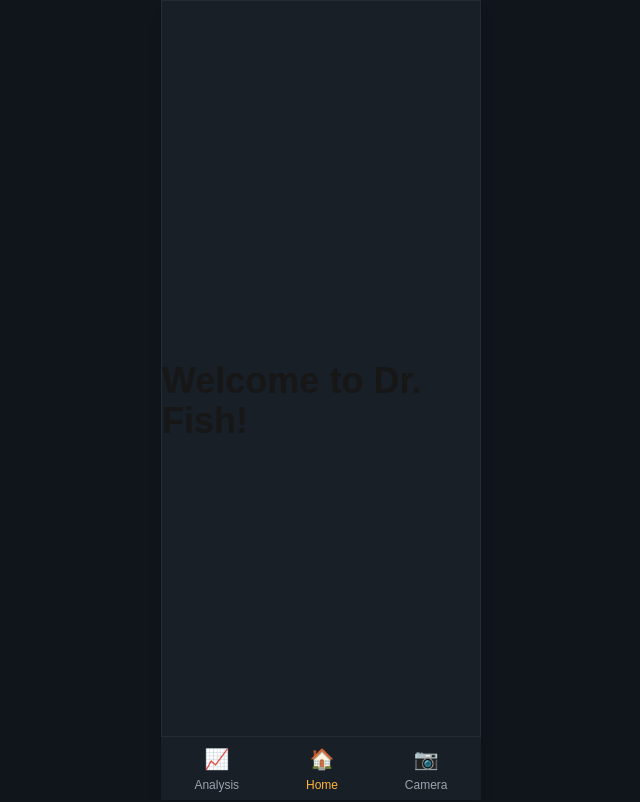
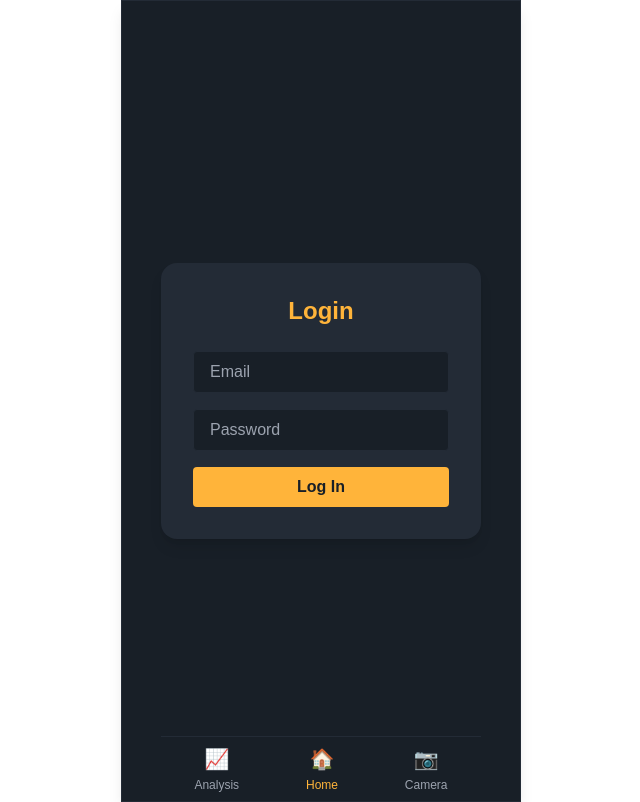
Before and after one commit to aavashlamichhane/drfish, a Next.js app: page / in a window 1280 px wide. Shown: the whole page, without its empty margins (319-959 px from the left). Built offline with nearby package versions, Linux system fonts and the light colour scheme.

Commit message:
Implement user login functionality and create home page layout

```diff
--- /dev/null
+++ b/app/[Home]/page.tsx
@@ -0,0 +1,102 @@
+"use client";
+import React, { useEffect, useState } from "react";
+import Welcome from "../components/Welcome";
+import { useSearchParams } from "next/navigation";
+import { UserData, generateRandomDataInterval } from "../data";
+import { getOverallStatus } from "../lib/fishMonitoring";
+
+const Page = () => {
+  const searchParams = useSearchParams();
+  const email = searchParams.get("email") || "";
+  const userData = UserData.find((user) => user.email === email);
+
+  const [readings, setReadings] = useState({
+    temp: "0",
+    dissolvedOxygen: "0",
+    pH: "0",
+    turbidity: "0",
+  });
+  const [status, setStatus] = useState<{ status: string; warnings: string[] }>({ status: "optimal", warnings: [] });
+
+  useEffect(() => {
+    const interval = generateRandomDataInterval((newData) => {
+      setReadings(newData);
+      if (userData) {
+        // Convert string values to numbers for monitoring
+        const numericReadings = {
+          temperature: parseFloat(newData.temp),
+          dissolvedOxygen: parseFloat(newData.dissolvedOxygen),
+          pH: parseFloat(newData.pH),
+          turbidity: parseFloat(newData.turbidity),
+        };
+
+        // Get status based on fish species
+        const newStatus = getOverallStatus(
+          numericReadings,
+          userData.fishSpecies as "Trout" | "Carp"
+        );
+        setStatus(newStatus);
+      }
+    });
+
+    return () => {
+      if (interval !== undefined) {
+        clearInterval(interval);
+      }
+    };
+  }, [userData]);
+
+  if (!userData) {
+    return <div className="text-white p-4">User not found</div>;
+  }
+
+  return (
+    <div className="p-4 flex flex-col gap-4">
+      <Welcome userEmail={email} />
+
+      {/* Simple Status Display */}
+      <div className="rounded-2xl bg-[#1e2630] p-4">
+        <div className="flex items-center justify-between">
+          <h2 className="text-lg text-[#ffb43a]">
+            {userData.fishSpecies} Parameters
+          </h2>
+          <span
+            className={`px-3 py-1 rounded-full ${
+              status.status === "optimal"
+                ? "bg-green-500/20 text-green-400"
+                : status.status === "good"
+                ? "bg-blue-500/20 text-blue-400"
+                : status.status === "poor"
+                ? "bg-yellow-500/20 text-yellow-400"
+                : "bg-red-500/20 text-red-400"
+            }`}
+          >
+            {status.status.toUpperCase()}
+          </span>
+        </div>
+      </div>
+
+      {/* Readings Grid */}
+      <div className="grid grid-cols-2 gap-4">
+        <div className="p-4 bg-[#1e2630] rounded-2xl">
+          <p className="text-gray-400 mb-1">Temperature</p>
+          <p className="text-2xl text-white">{readings.temp}°C</p>
+        </div>
+        <div className="p-4 bg-[#1e2630] rounded-2xl">
+          <p className="text-gray-400 mb-1">Oxygen</p>
+          <p className="text-2xl text-white">{readings.dissolvedOxygen} mg/L</p>
+        </div>
+        <div className="p-4 bg-[#1e2630] rounded-2xl">
+          <p className="text-gray-400 mb-1">pH Level</p>
+          <p className="text-2xl text-white">{readings.pH}</p>
+        </div>
+        <div className="p-4 bg-[#1e2630] rounded-2xl">
+          <p className="text-gray-400 mb-1">Turbidity</p>
+          <p className="text-2xl text-white">{readings.turbidity} cm</p>
+        </div>
+      </div>
+    </div>
+  );
+};
+
+export default Page;
--- a/app/layout.tsx
+++ b/app/layout.tsx
@@ -26,8 +26,8 @@ export default function RootLayout({
 }>) {
   return (
     <html lang="en">
-      <body className={`${geistSans.variable} ${geistMono.variable} antialiased bg-[#10151b] min-h-screen`}>
-        <div className="mx-auto max-w-xs min-h-screen bg-[#181f27] shadow-lg flex flex-col relative h-screen border border-[#232b36]">
+      <body className={`${geistSans.variable} ${geistMono.variable} antialiased  min-h-screen`}>
+        <div className="mx-auto max-w-[25rem] min-h-screen bg-[#181f27] shadow-lg flex flex-col relative  border border-[#232b36]">
           <main className="">
             {children}
           </main>
--- a/app/page.tsx
+++ b/app/page.tsx
@@ -1,7 +1,65 @@
+"use client";
+import { useState } from "react";
+import { useRouter } from "next/navigation";
+import { UserData } from "./data";
+
 export default function Page() {
+  const router = useRouter();
+  const [email, setEmail] = useState("");
+  const [password, setPassword] = useState("");
+  const [error, setError] = useState("");
+
+  const handleLogin = (e: React.FormEvent) => {
+    e.preventDefault();
+    if (!email || !password) {
+      setError("Please enter both email and password.");
+      return;
+    }
+    const user = UserData.find(
+      (u) => u.email === email && u.password === password
+    );
+    if (!user) {
+      setError("Invalid email or password.");
+      return;
+    }
+    setError("");
+    // Pass email as query param to Home
+    router.push(`/home?email=${encodeURIComponent(email)}`);
+  };
+
   return (
-    <div className="flex h-screen items-center justify-center">
-      <h1 className="text-4xl font-bold">Welcome to Dr. Fish!</h1>
+    <div className="min-h-screen flex items-center justify-center bg-[#181f27]">
+      <form
+        onSubmit={handleLogin}
+        className="bg-[#232b36] p-8 rounded-2xl shadow-lg w-full max-w-xs flex flex-col gap-4"
+      >
+        <h1 className="text-2xl font-bold text-center text-[#ffb43a] mb-2">
+          Login
+        </h1>
+        <input
+          type="email"
+          placeholder="Email"
+          className="px-4 py-2 rounded bg-[#181f27] text-white border border-[#232b36] focus:outline-none focus:ring-2 focus:ring-[#ffb43a]"
+          value={email}
+          onChange={(e) => setEmail(e.target.value)}
+        />
+        <input
+          type="password"
+          placeholder="Password"
+          className="px-4 py-2 rounded bg-[#181f27] text-white border border-[#232b36] focus:outline-none focus:ring-2 focus:ring-[#ffb43a]"
+          value={password}
+          onChange={(e) => setPassword(e.target.value)}
+        />
+        {error && (
+          <div className="text-red-400 text-sm text-center">{error}</div>
+        )}
+        <button
+          type="submit"
+          className="bg-[#ffb43a] text-[#181f27] font-semibold py-2 rounded hover:bg-[#ffcb6b] transition"
+        >
+          Log In
+        </button>
+      </form>
     </div>
   );
 }
```
Also changed, not shown: app/components/Alerts.tsx (added).
